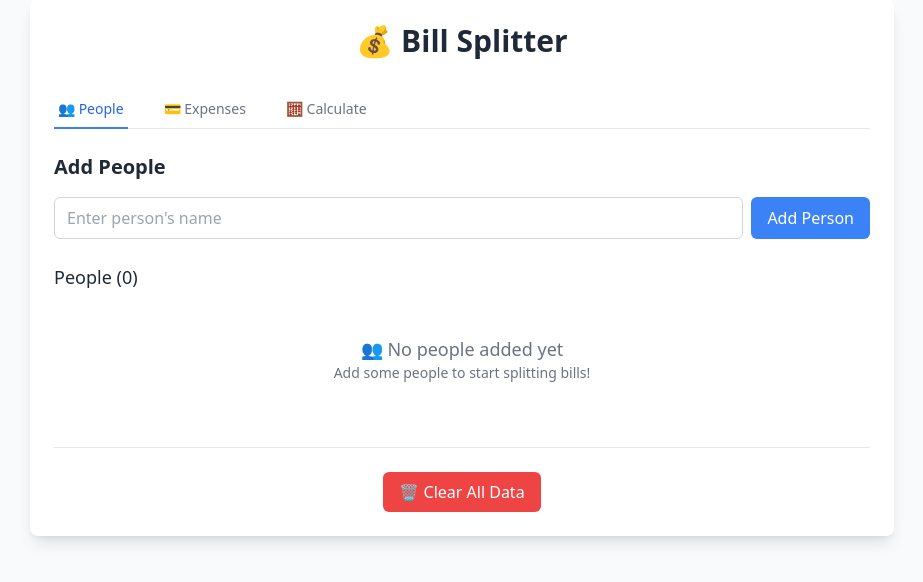
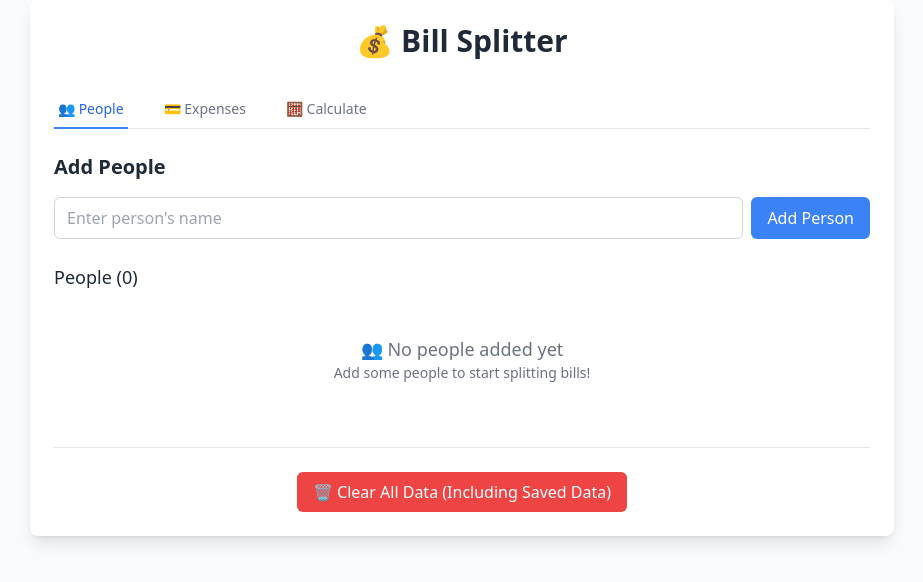
Before and after one commit to midtic0404/bill-split, a Flask app: page / in a window 1280 px wide. Shown: the part 33-615 px from the top of the page, without its empty margins (178-1101 px from the left). Run offline with Flask 3, Linux system fonts and the light colour scheme; some libraries are stand-ins or nearby versions.

Commit message:
Add data loading and saving functionality with localStorage integration. Implemented new routes for loading data from storage and retrieving app data. Enhanced index.html with localStorage management and improved user experience for clearing data.

```diff
--- a/app.py
+++ b/app.py
@@ -11,6 +11,27 @@ expenses = []
 @app.route('/')
 def index():
     return render_template('index.html', people=people, expenses=expenses)
+
+@app.route('/load_from_storage', methods=['POST'])
+def load_from_storage():
+    global people, expenses
+
+    try:
+        # Get JSON data from request
+        data = request.get_json()
+        if data:
+            people = data.get('people', [])
+            expenses = data.get('expenses', [])
+    except Exception as e:
+        print(f"Error loading from storage: {e}")
+        # Keep current data if loading fails
+        pass
+
+    return render_template('index.html', people=people, expenses=expenses)
+
+@app.route('/get_app_data', methods=['GET'])
+def get_app_data():
+    return jsonify({'people': people, 'expenses': expenses})
 
 @app.route('/add_person', methods=['POST'])
 def add_person():
@@ -147,7 +168,14 @@ def clear_all():
     global people, expenses
     people = []
     expenses = []
-    return render_template('partials/clear_response.html')
+    # Return a response that will also clear localStorage and sessionStorage
+    return '''
+    <script>
+        localStorage.removeItem('billSplitterData');
+        sessionStorage.removeItem('hasLoadedFromStorage');
+        window.location.reload();
+    </script>
+    '''
 
 if __name__ == '__main__':
     app.run(debug=True, port=5001)
--- a/templates/index.html
+++ b/templates/index.html
@@ -19,6 +19,37 @@
       }
     </style>
     <script>
+      // Initialize app data from server (safer approach)
+      window.appData = JSON.parse(
+        '{{ {"people": people, "expenses": expenses} | tojson | safe }}'
+      );
+
+      // localStorage management functions
+      function saveToLocalStorage() {
+        // Get current data from the server
+        fetch("/get_app_data")
+          .then((response) => response.json())
+          .then((data) => {
+            window.appData = data;
+            localStorage.setItem("billSplitterData", JSON.stringify(data));
+          })
+          .catch((error) => {
+            console.error("Error saving to localStorage:", error);
+          });
+      }
+
+      function loadFromLocalStorage() {
+        const saved = localStorage.getItem("billSplitterData");
+        if (saved) {
+          return JSON.parse(saved);
+        }
+        return { people: [], expenses: [] };
+      }
+
+      function clearLocalStorage() {
+        localStorage.removeItem("billSplitterData");
+      }
+
       function refreshDropdowns() {
         // Refresh expense form dropdown if it exists
         const dropdown = document.getElementById("expense-form-dropdown");
@@ -38,6 +69,48 @@
           });
         }
       }
+
+      // Initialize app data and set up event listeners
+      document.addEventListener("DOMContentLoaded", function () {
+        // Only load from localStorage once per session, and only on fresh page loads
+        if (
+          !sessionStorage.getItem("hasLoadedFromStorage") &&
+          !window.location.search.includes("selected_person") &&
+          window.appData.people.length === 0 &&
+          window.appData.expenses.length === 0
+        ) {
+          const savedData = loadFromLocalStorage();
+          if (savedData.people.length > 0 || savedData.expenses.length > 0) {
+            sessionStorage.setItem("hasLoadedFromStorage", "true");
+
+            // Send data to server and reload page once
+            fetch("/load_from_storage", {
+              method: "POST",
+              headers: {
+                "Content-Type": "application/json",
+              },
+              body: JSON.stringify(savedData),
+            })
+              .then((response) => {
+                if (response.ok) {
+                  // Simple page reload to show loaded data
+                  window.location.reload();
+                }
+              })
+              .catch((error) => {
+                console.error("Error loading from localStorage:", error);
+              });
+          }
+        }
+
+        // Save to localStorage after any successful HTMX request
+        document.body.addEventListener("htmx:afterRequest", function (evt) {
+          if (evt.detail.successful) {
+            // Small delay to ensure DOM is updated
+            setTimeout(saveToLocalStorage, 100);
+          }
+        });
+      });
     </script>
   </head>
   <body class="bg-gray-50 min-h-screen">
@@ -214,12 +287,12 @@
         <div class="mt-8 text-center border-t pt-6">
           <button
             hx-post="/clear_all"
-            hx-confirm="Are you sure you want to clear all data?"
+            hx-confirm="Are you sure you want to clear all data? This will remove all people and expenses permanently."
             hx-target="body"
             hx-swap="outerHTML"
             class="px-4 py-2 bg-red-500 text-white rounded-md hover:bg-red-600 focus:outline-none focus:ring-2 focus:ring-red-500"
           >
-            🗑️ Clear All Data
+            🗑️ Clear All Data (Including Saved Data)
           </button>
         </div>
       </div>
```
